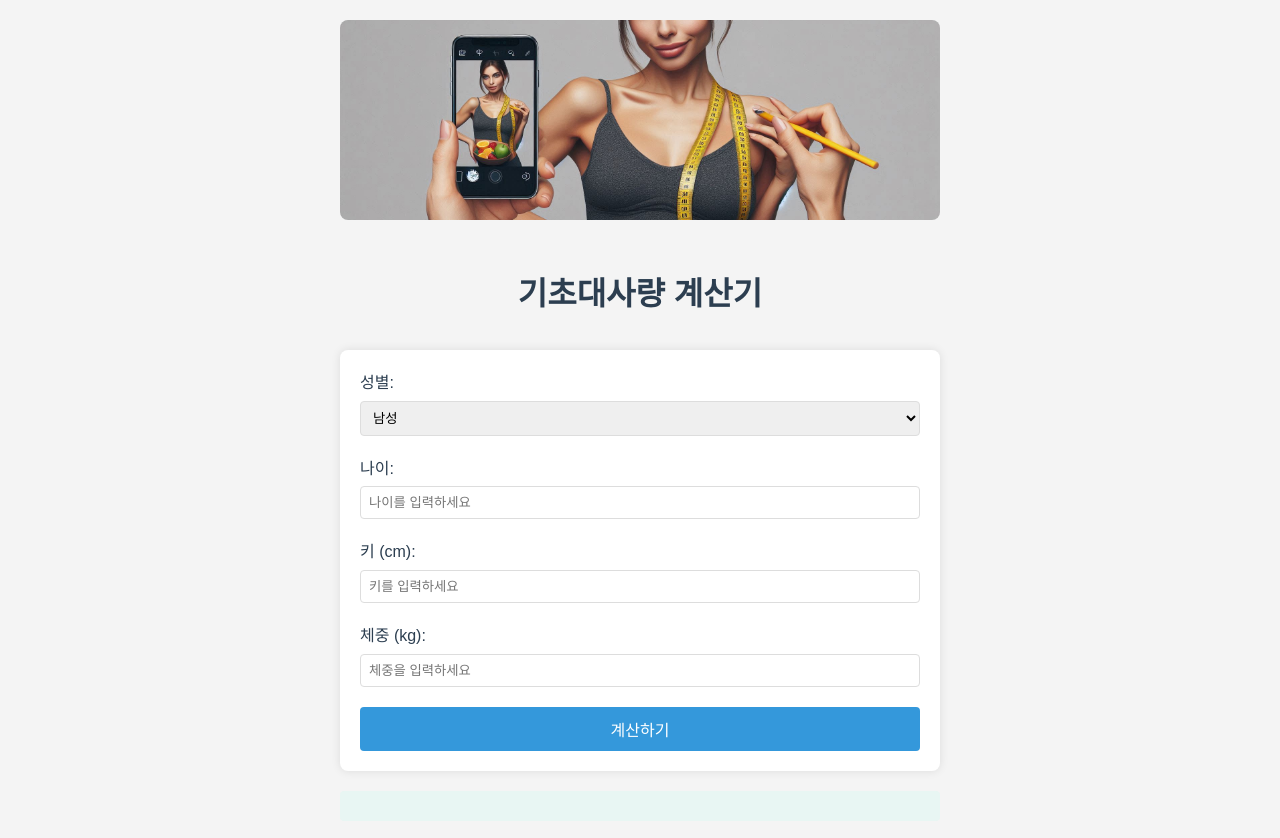
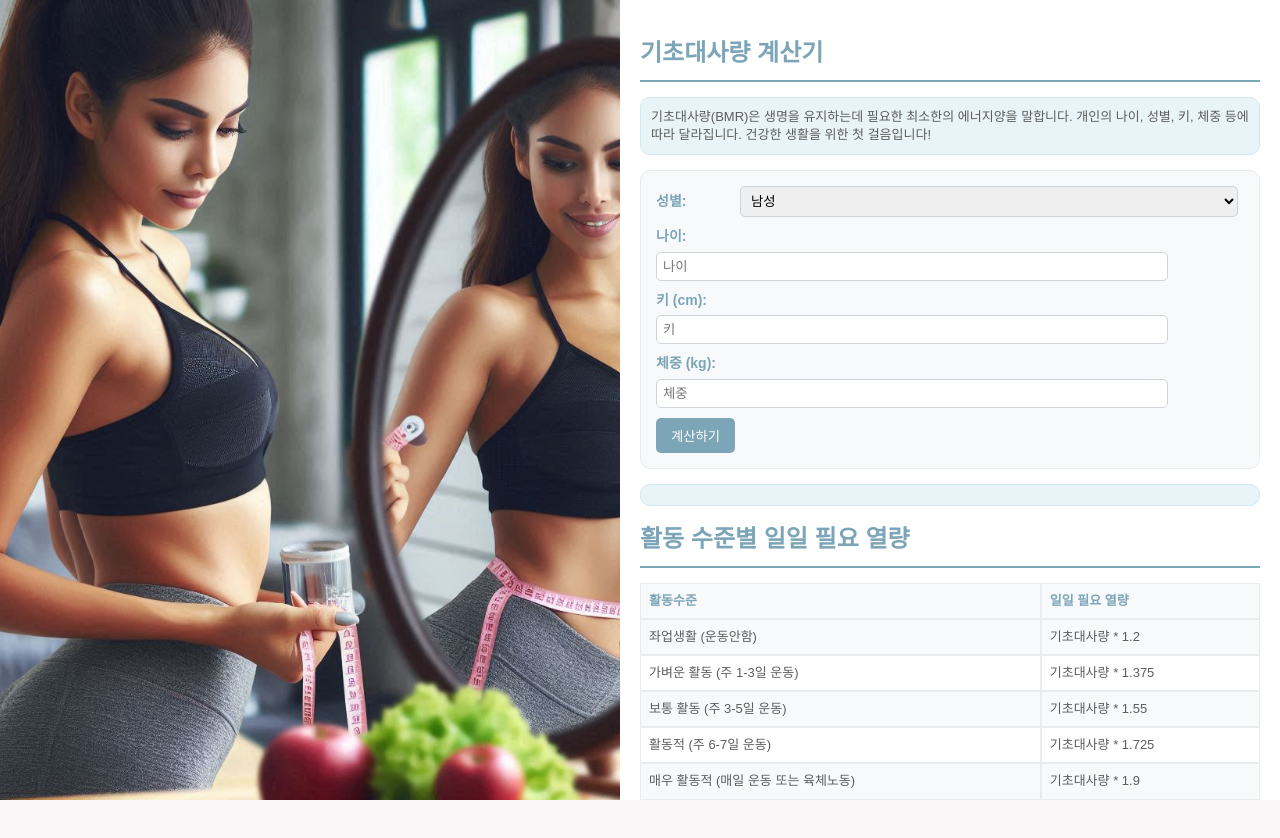
Before and after one commit to sourcekiki80/bmr-calculator, a plain HTML site: page index.html in a window 1280 px wide. After the commit the page ends 800 px from the top, so only its background shows below. Drawn offline with Linux system fonts and the light colour scheme.

Commit message:
Add files via upload

```diff
--- a/index.html
+++ b/index.html
@@ -6,98 +6,164 @@
     <title>기초대사량 계산기</title>
     <style>
         body {
-            font-family: 'Arial', sans-serif;
-            line-height: 1.6;
-            color: #333;
-            max-width: 600px;
-            margin: 0 auto;
+            font-family: 'Noto Sans KR', sans-serif;
+            line-height: 1.4;
+            color: #5d5d5d;
+            margin: 0;
+            padding: 0;
+            background-color: #f9f7f7;
+            font-size: 14px;
+        }
+        .container {
+            display: flex;
+            height: 100vh;
+        }
+        .left-column {
+            flex: 1;
+            background-image: url('https://github.com/sourcekiki80/bmr-calculator/blob/main/diet2.jpeg?raw=true');
+            background-size: cover;
+            background-position: center;
+        }
+        .right-column {
+            flex: 1;
             padding: 20px;
-            background-color: #f4f4f4;
-        }
-        .header-image {
-            width: 100%;
-            max-height: 200px;
-            object-fit: cover;
-            border-radius: 8px;
-            margin-bottom: 20px;
+            overflow-y: auto;
+            background-color: #fff;
         }
         h1 {
-            color: #2c3e50;
-            text-align: center;
-            margin-bottom: 30px;
+            color: #7ca5b8;
+            border-bottom: 2px solid #7ca5b8;
+            padding-bottom: 10px;
+            margin-bottom: 15px;
+            font-size: 24px;
+        }
+        .info-box {
+            background-color: #e8f4f8;
+            border: 1px solid #d1e8f0;
+            border-radius: 10px;
+            padding: 10px;
+            margin-bottom: 15px;
+            font-size: 13px;
         }
         form {
-            background-color: #fff;
-            padding: 20px;
-            border-radius: 8px;
-            box-shadow: 0 0 10px rgba(0,0,0,0.1);
+            background-color: #f8f9fa;
+            border: 1px solid #e9ecef;
+            border-radius: 10px;
+            padding: 15px;
+            margin-bottom: 15px;
         }
         label {
-            display: block;
+            display: inline-block;
+            width: 80px;
             margin-bottom: 5px;
-            color: #2c3e50;
+            font-weight: bold;
+            color: #7ca5b8;
         }
         input, select {
-            width: 100%;
-            padding: 8px;
-            margin-bottom: 20px;
-            border: 1px solid #ddd;
-            border-radius: 4px;
-            box-sizing: border-box;
+            width: calc(100% - 90px);
+            padding: 6px;
+            margin-bottom: 10px;
+            border: 1px solid #ced4da;
+            border-radius: 5px;
         }
         button {
-            width: 100%;
-            padding: 10px;
-            background-color: #3498db;
-            color: #fff;
+            background-color: #7ca5b8;
+            color: white;
             border: none;
-            border-radius: 4px;
+            padding: 8px 15px;
             cursor: pointer;
-            font-size: 16px;
+            border-radius: 5px;
             transition: background-color 0.3s;
         }
         button:hover {
-            background-color: #2980b9;
+            background-color: #5c8599;
         }
         #result {
-            margin-top: 20px;
-            padding: 15px;
-            background-color: #e8f6f3;
-            border-radius: 4px;
-            text-align: center;
+            background-color: #e8f4f8;
+            border: 1px solid #d1e8f0;
+            border-radius: 10px;
+            padding: 10px;
+            margin-top: 15px;
             font-weight: bold;
-            color: #16a085;
+            color: #5c8599;
+        }
+        table {
+            width: 100%;
+            border-collapse: separate;
+            border-spacing: 0;
+            margin-top: 15px;
+            font-size: 13px;
+        }
+        th, td {
+            border: 1px solid #e9ecef;
+            padding: 8px;
+            text-align: left;
+        }
+        th {
+            background-color: #f8f9fa;
+            color: #7ca5b8;
+        }
+        tr:nth-child(even) {
+            background-color: #f8f9fa;
         }
     </style>
 </head>
 <body>
-    <img src="https://github.com/sourcekiki80/bmr-calculator/blob/main/diet.jpeg?raw=true" alt="Motivational fitness image" class="header-image">
+    <div class="container">
+        <div class="left-column"></div>
+        <div class="right-column">
             <h1>기초대사량 계산기</h1>
+            <div class="info-box">
+                기초대사량(BMR)은 생명을 유지하는데 필요한 최소한의 에너지양을 말합니다.
+                개인의 나이, 성별, 키, 체중 등에 따라 달라집니다. 건강한 생활을 위한 첫 걸음입니다!
+            </div>
             <form id="bmrForm">
                 <label for="gender">성별:</label>
                 <select id="gender" required>
                     <option value="male">남성</option>
                     <option value="female">여성</option>
-        </select>
-
+                </select><br>
                 <label for="age">나이:</label>
-        <input type="number" id="age" required placeholder="나이를 입력하세요">
-
+                <input type="number" id="age" required placeholder="나이"><br>
                 <label for="height">키 (cm):</label>
-        <input type="number" id="height" required placeholder="키를 입력하세요">
-
+                <input type="number" id="height" required placeholder="키"><br>
                 <label for="weight">체중 (kg):</label>
-        <input type="number" id="weight" required placeholder="체중을 입력하세요">
-
+                <input type="number" id="weight" required placeholder="체중"><br>
                 <button type="submit">계산하기</button>
             </form>
-
             <div id="result"></div>
-
+            <h1>활동 수준별 일일 필요 열량</h1>
+            <table>
+                <tr>
+                    <th>활동수준</th>
+                    <th>일일 필요 열량</th>
+                </tr>
+                <tr>
+                    <td>좌업생활 (운동안함)</td>
+                    <td>기초대사량 * 1.2</td>
+                </tr>
+                <tr>
+                    <td>가벼운 활동 (주 1-3일 운동)</td>
+                    <td>기초대사량 * 1.375</td>
+                </tr>
+                <tr>
+                    <td>보통 활동 (주 3-5일 운동)</td>
+                    <td>기초대사량 * 1.55</td>
+                </tr>
+                <tr>
+                    <td>활동적 (주 6-7일 운동)</td>
+                    <td>기초대사량 * 1.725</td>
+                </tr>
+                <tr>
+                    <td>매우 활동적 (매일 운동 또는 육체노동)</td>
+                    <td>기초대사량 * 1.9</td>
+                </tr>
+            </table>
+        </div>
+    </div>
     <script>
         document.getElementById('bmrForm').addEventListener('submit', function(e) {
             e.preventDefault();
-
             const gender = document.getElementById('gender').value;
             const age = parseInt(document.getElementById('age').value);
             const height = parseInt(document.getElementById('height').value);
@@ -110,7 +176,7 @@
                 bmr = 447.593 + (9.247 * weight) + (3.098 * height) - (4.330 * age);
             }
 
-            document.getElementById('result').innerHTML = `당신의 기초대사량은 약 <span style="color: #e74c3c;">${Math.round(bmr)} kcal/일</span> 입니다.`;
+            document.getElementById('result').innerHTML = `귀하의 기초대사량(BMR)은 약 <span style="color: #5c8599; font-size: 1.2em;">${Math.round(bmr)} kcal/일</span> 입니다.`;
         });
     </script>
 </body>
```
Lines whose indentation alone changed are shown as unchanged.
